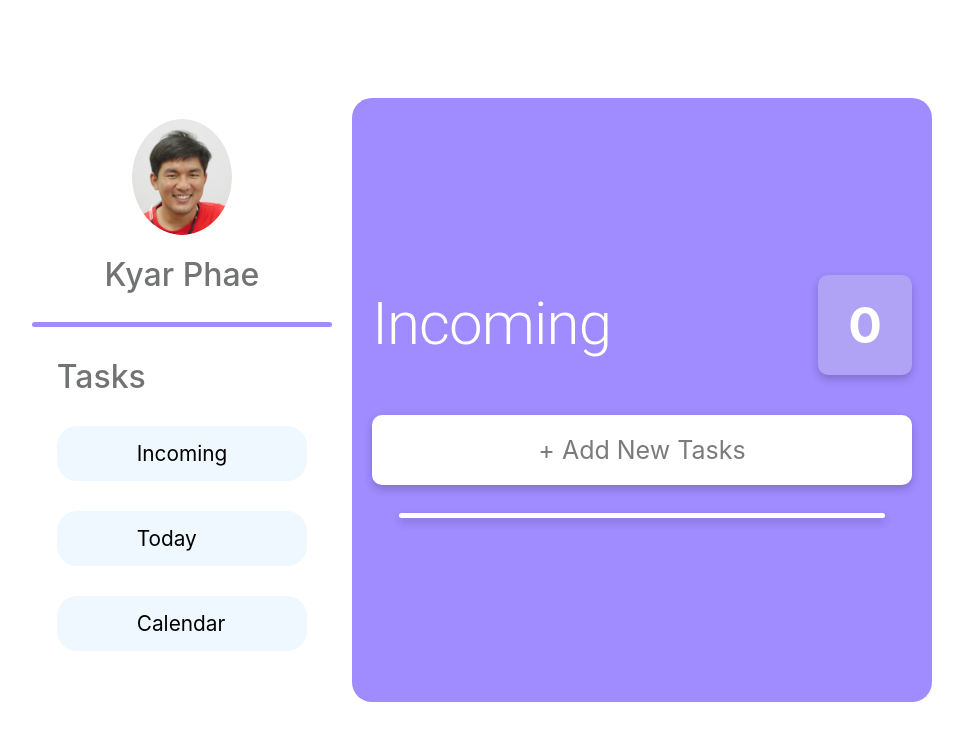
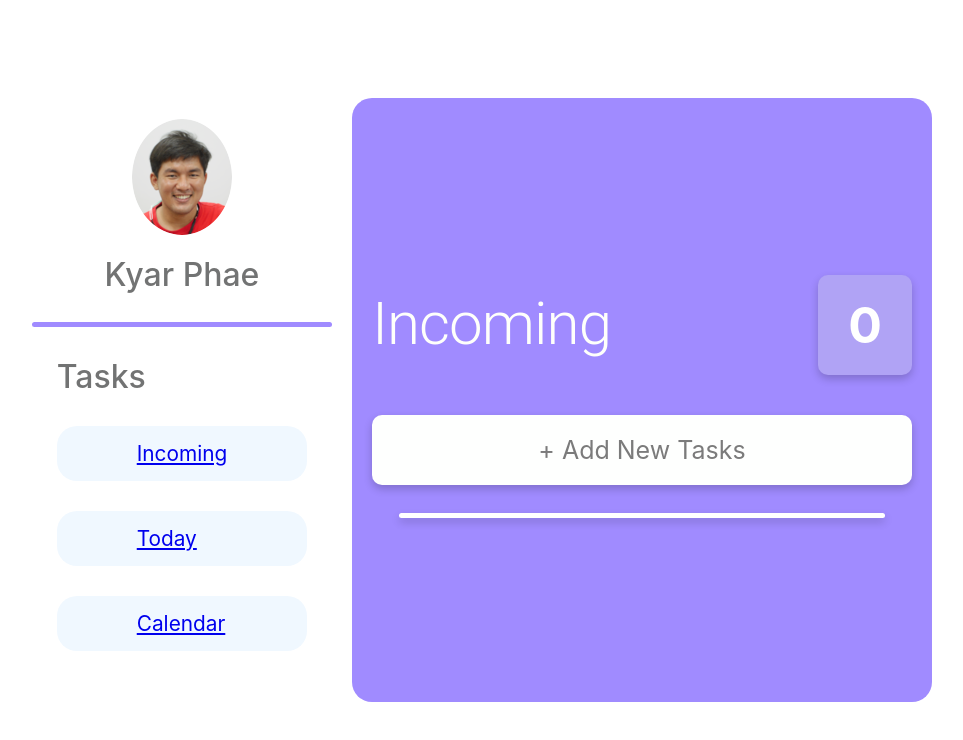
Before and after one commit to lawrencenuu/react_MUI_Framewrok_Lab2, a React (Create React App) app: page /todo in a window 1280 px wide. Shown: the top 740 px of the page, without its empty margins (148-1111 px from the left). Built offline with nearby package versions, Linux system fonts and the light colour scheme.

Commit message:
Update Navbar.jsx

```diff
--- a/src/components/Navbar.jsx
+++ b/src/components/Navbar.jsx
@@ -1,13 +1,37 @@
 import "./Navbar.css";
+import {NavLink} from "react-router-dom";
 function Navbar(){
     return(
         <div>
             <h1 className="task">Tasks</h1>
             <nav>
-                <li>Incoming</li>
+                {/* Incoming */}
+                <NavLink replace to="/todo" className="inactive-link">
+                {({isActive}) =>
+                isActive? (
+                <li className="active-link">Incoming</li>
+                ):(
                 <li>Today</li>
-                <li>Calendar</li>
+                )
+                }
+                </NavLink>
+
+                {/* Today */}
+                <NavLink replace to="/today" className="inactive-link">
+                    {({isActive})=>
+                    isActive ? <li className="active-link">Today</li>: <li>Today</li>
+                }
+                </NavLink>
+
+                {/* Calendar */}
+                <NavLink replace to="/calendar" className="inactive-link">
+                 {({isActive})=>
+                 isActive ? (<li className="active-link">Calendar</li>): (<li>Calendar</li>)
+                }
+                </NavLink>
+
             </nav>
+
         </div>
     )
 }
```
